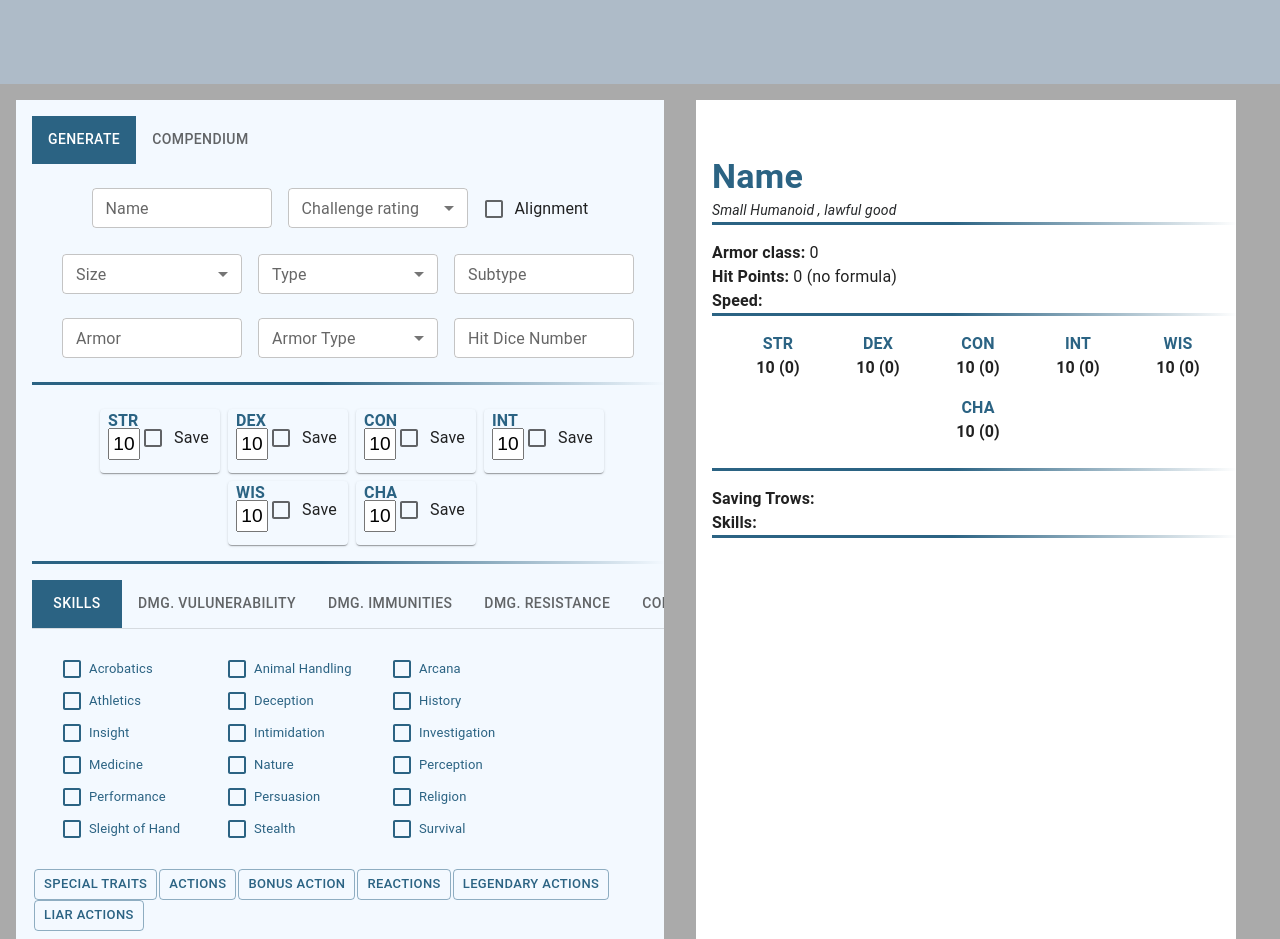
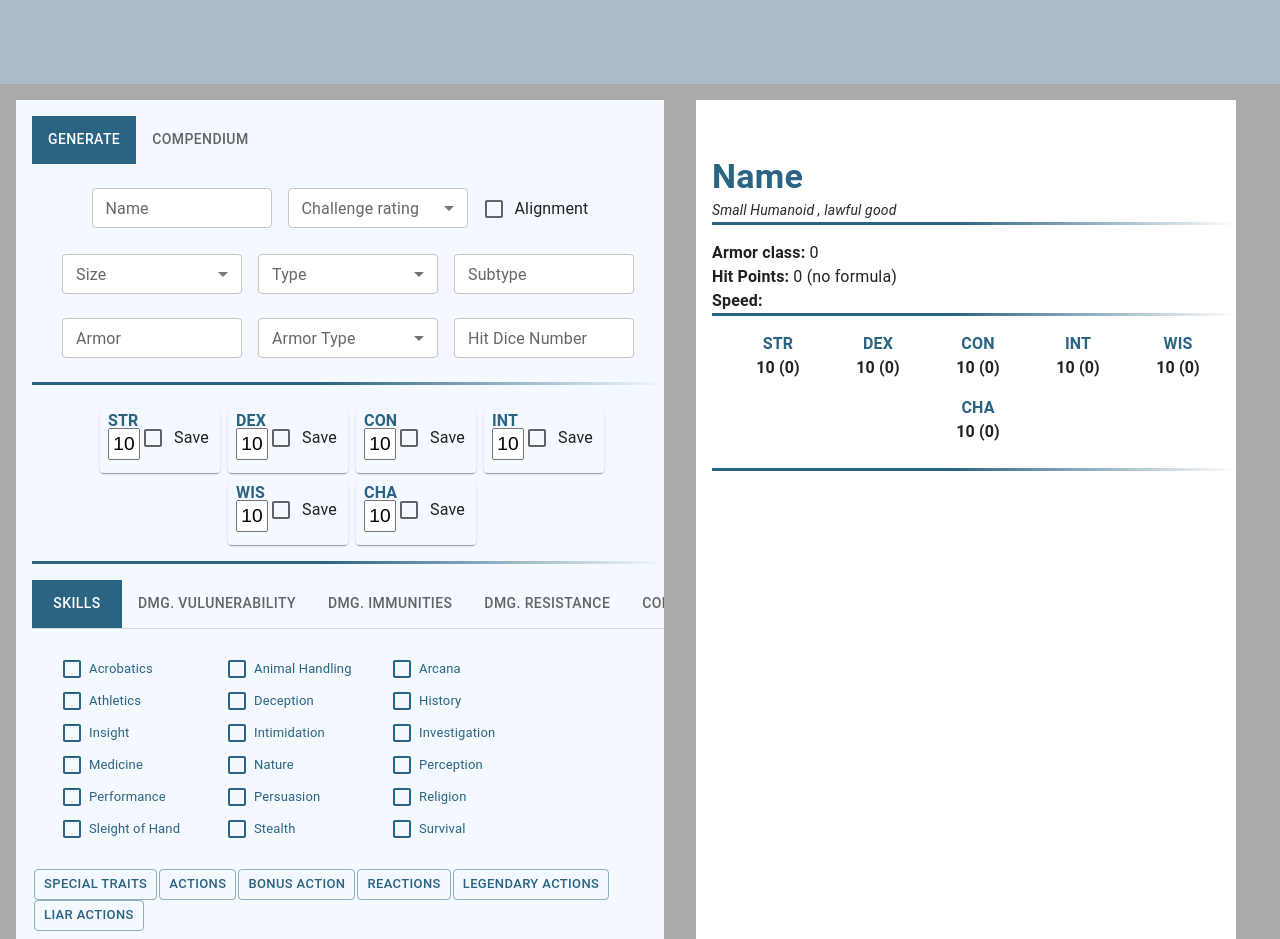
Before and after one commit to MoshaKartoshaGlazova/dnd, a React (Create React App) app: page / in a window 1280 px wide. Built offline with nearby package versions, Linux system fonts and the light colour scheme.

Commit message:
fix: hide skills and saves if empty

```diff
--- a/src/components/characterList/ThrowsAndSkills.jsx
+++ b/src/components/characterList/ThrowsAndSkills.jsx
@@ -4,18 +4,12 @@ import { Typography } from "@mui/material";
 import { skills } from "../../Constants";
 
 const ThrowsAndSkills = ({ state }) => {
-  const getSortedSkills = () => {
-    if ("skills" in state) {
-      const sortSkills = Object.keys(state.skills)
+  let sortedSkills = !state.skills
+    ? undefined
+    : Object.keys(state.skills)
         .filter((key) => state.skills[key] !== "no")
         .sort()
         .reduce((res, key) => ((res[key] = state.skills[key]), res), {});
-      return sortSkills;
-    } else {
-      const sortSkills = {};
-      return sortSkills;
-    }
-  };
 
   const calculateModifier = (monster_char) => {
     return (
@@ -25,7 +19,7 @@ const ThrowsAndSkills = ({ state }) => {
         (state?.profBonus ?? 0))
     );
   };
-
+  if (state.saves.length === 0 && !sortedSkills) return <></>;
   return (
     <Grid
       sx={{
@@ -38,6 +32,7 @@ const ThrowsAndSkills = ({ state }) => {
       container
       justifyContent="left"
     >
+      {state.saves.length > 0 && (
         <Grid item xs={12}>
           <Typography variant="regular">
             <Typography variant="label">{"Saving Trows: "}</Typography>
@@ -47,14 +42,17 @@ const ThrowsAndSkills = ({ state }) => {
               .join(", ")}
           </Typography>
         </Grid>
+      )}
+      {sortedSkills && (
         <Grid item xs={12}>
           <Typography variant="regular">
             <Typography variant="label">{"Skills: "}</Typography>
-          {Object.keys(getSortedSkills())
+            {Object.keys(sortedSkills)
               .map((item) => InputSkill(item, state))
               .join(", ")}
           </Typography>
         </Grid>
+      )}
     </Grid>
   );
 };
```
Lines whose indentation alone changed are shown as unchanged.
